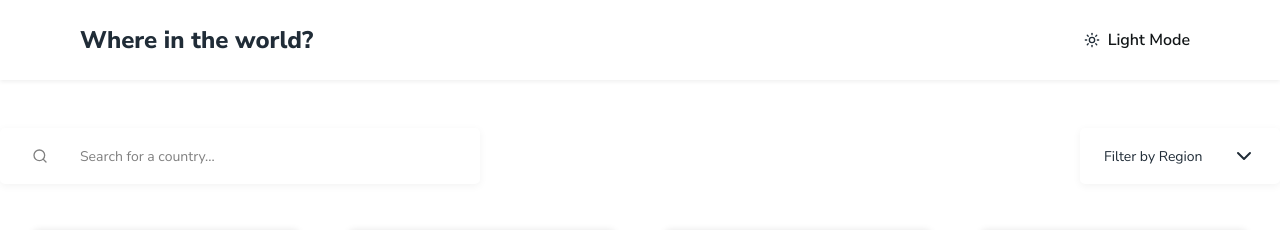
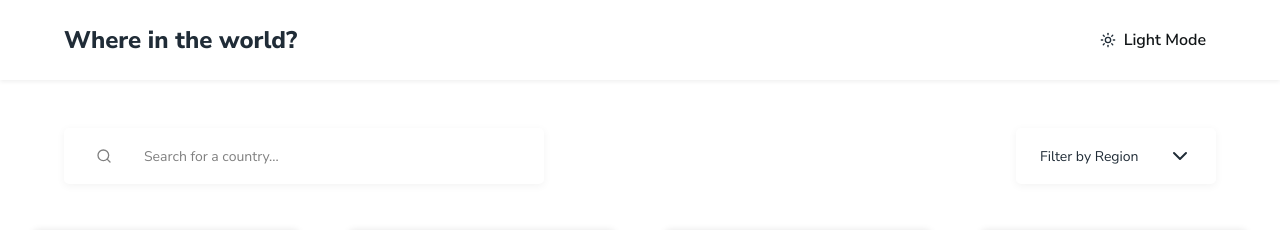
Before and after one commit to olaide-hok/countries, a Next.js app: page / in a window 1280 px wide. Shown: the top 230 px of the page. Built offline with nearby package versions, Linux system fonts and the light colour scheme.

Commit message:
update utility classes

```diff
--- a/app/(root)/country/[name]/country-details.tsx
+++ b/app/(root)/country/[name]/country-details.tsx
@@ -32,7 +32,7 @@ const CountryDetails = ({name: countryName}: CountryDetailsProps) => {
     console.log('name--', name);
 
     return (
-        <div className="flex flex-col gap-y-(--space-800) md:gap-y-(--space-700) lg:gap-y-(--space-1000) mt-(--space-300) md:mt-(--space-500) lg:mt-(--space-1000) mb-[3.4375rem] md:mb-(--space-800) px-[1.0938rem] md:w-[35.625rem] md:mx-auto lg:w-[79.875rem]">
+        <div className="container flex flex-col gap-y-(--space-800) md:gap-y-(--space-700) lg:gap-y-(--space-1000) mt-(--space-300) md:mt-(--space-500) lg:mt-(--space-1000) mb-[3.4375rem] md:mb-(--space-800) px-[1.0938rem] mx-auto md:px-[6.1875rem] lg:px-(--space-800) ">
             {/* Back button */}
             <BackBtn />
 
@@ -130,7 +130,7 @@ const CountryDetails = ({name: countryName}: CountryDetailsProps) => {
                         </div>
 
                         {/* Border Countries */}
-                        <div className="flex flex-col gap-y-(--space-200)  md:flex-row md:gap-x-(--space-200)">
+                        <div className="flex flex-col gap-y-(--space-200) md:items-center  md:flex-row md:gap-x-(--space-200)">
                             <h4 className="text-(length:--fs-14) md:text-(length:--fs-16) font-semibold leading-[1rem]">
                                 Border Countries:
                             </h4>
--- a/app/(root)/page.tsx
+++ b/app/(root)/page.tsx
@@ -9,7 +9,7 @@ export default function Home() {
     const filteredCountries = getFilteredCountries();
 
     return (
-        <main className="container  flex flex-col mt-(--space-300) mx-(--space-200) md:mt-(--space-600) gap-y-(--space-400) md:gap-y-(--space-600) md:mx-(--space-500) lg:mx-auto max-w-[90rem]">
+        <main className="container flex flex-col mt-(--space-300) md:mt-(--space-600) gap-y-(--space-400) md:gap-y-(--space-600) mx-auto">
             <SearchFilter />
             <div className="grid grid-cols-1 justify-items-center md:grid-cols-2 lg:grid-cols-4 gap-y-(--space-500) md:gap-(--space-900) md:px-[2.75rem]">
                 {filteredCountries.map((country) => (
--- a/components/Header.tsx
+++ b/components/Header.tsx
@@ -2,7 +2,7 @@ import {ModeToggle} from './ModeToggle';
 
 const Header = () => {
     return (
-        <header className="header-banner lg:container xl:mx-auto flex items-center justify-between bg-(--primary) px-(--space-200) py-[1.875rem] md:px-(--space-500) lg:py-(--space-300) lg:px-(--space-1000) h-[5rem]">
+        <header className="header-banner container mx-auto flex items-center justify-between bg-(--primary) px-(--space-200) py-[1.875rem] md:px-(--space-500) lg:py-(--space-300) lg:px-(--space-800) h-[5rem]">
             <h1 className="text-(length:--fs-14) lg:text-(length:--fs-24) font-extrabold leading-[1.25rem] lg:leading-(--lh-1375)">
                 Where in the world?
             </h1>
--- a/components/SearchFilter.tsx
+++ b/components/SearchFilter.tsx
@@ -20,7 +20,7 @@ const SearchFilter = () => {
     };
 
     return (
-        <div className="flex flex-col  gap-y-(--space-500)  md:flex-row md:justify-center lg:justify-between">
+        <div className="flex flex-col px-(--space-200) md:px-(--space-500)  lg:px-(--space-800) gap-y-(--space-500)  md:flex-row md:justify-center lg:justify-between">
             {/* Search Bar */}
             <div className="input-wrapper bg-(--primary) relative max-w-[30rem] md:w-[30rem] pl-(--space-400) h-(--space-700) overflow-hidden">
                 <Search className="absolute left-8 top-1/2 transform -translate-y-1/2 w-4 h-4 text-(--secondary-foreground)" />
```
